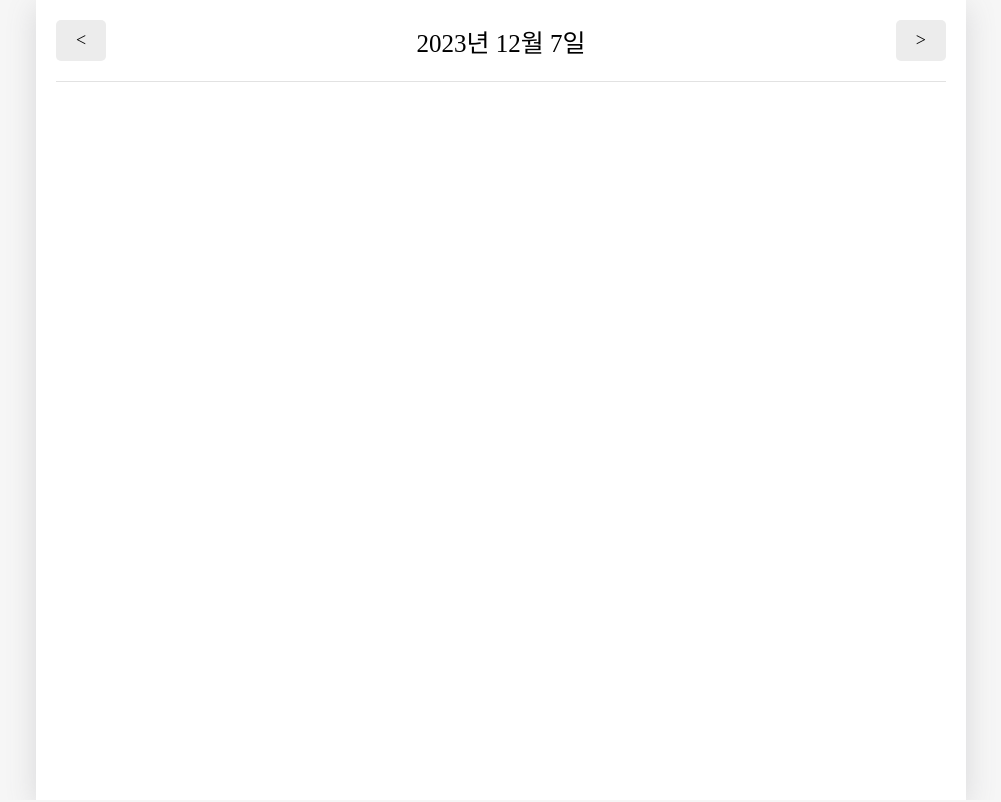
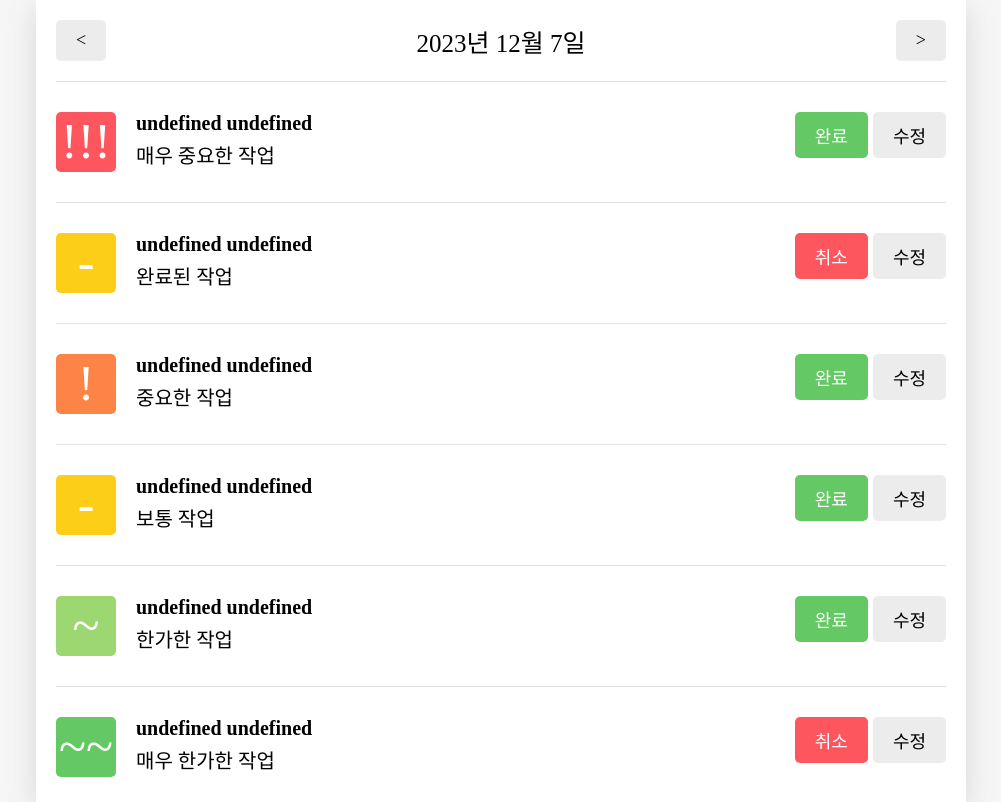
Before and after one commit to MarkJunHyeok/vue-todo-list, a Nuxt app: page / in a window 1280 px wide. Shown: the whole page, without its empty margins (139-1140 px from the left). Built offline with nearby package versions, Linux system fonts and the light colour scheme.

Commit message:
TodoList 컴포넌트 구현
(cherry picked from commit c6e050df4727ba7e438bb3d8142292211bebcb6c)

```diff
--- a/assets/css/common.css
+++ b/assets/css/common.css
@@ -183,3 +183,72 @@ header .head_btn_right {
     font-size: 20px;
     margin: 0 5px;
 }
+
+.todo_type_wrapper {
+    cursor: pointer;
+    min-width: 60px;
+    height: 60px;
+    border-radius: 5px;
+    display: flex;
+    justify-content: center;
+    font-size: 50px;
+}
+
+.todo_type_wrapper_1 {
+    background-color: #64c964;
+    color: #fff;
+}
+
+
+.todo_type_wrapper_2 {
+    background-color: #9dd772;
+    color: #fff;
+}
+
+.todo_type_wrapper_3 {
+    background-color: #fdce17;
+    color: #fff;
+}
+
+.todo_type_wrapper_4 {
+    background-color: #fd8446;
+    color: #fff;
+}
+
+.todo_type_wrapper_5 {
+    background-color: #fd565f;
+    color: #fff;
+}
+
+.todo_item {
+    padding-top: 30px;
+    padding-bottom: 30px;
+    border-bottom: 1px solid #e2e2e2;
+    display: flex;
+    justify-content: space-between;
+}
+
+.todo_wrapper {
+    flex-grow: 1;
+    margin-left: 20px;
+    cursor: pointer;
+}
+
+.todo_description {
+    font-size: 20px;
+}
+
+.todo_date {
+    font-weight: 700;
+    font-size: 20px;
+    margin-bottom: 5px;
+}
+
+.todo_btn_wrapper .color-button {
+    margin-left: 5px;
+}
+
+.todo-list {
+    overflow: auto;
+    max-height: 90vh;
+}
--- /dev/null
+++ b/components/common/TodoTypeBox.vue
@@ -0,0 +1,48 @@
+<script setup lang="ts">
+import type {PropType} from "@vue/runtime-core";
+import {TodoType} from "~/enum/todo/TodoType";
+
+const props = defineProps({
+  type: {type: Object as PropType<TodoType>, required: true}
+});
+
+const todoTypeClass = computed(() => {
+  switch (props.type) {
+    case TodoType.VERY_IMPORTANT:
+      return 'todo_type_wrapper_5';
+    case TodoType.IMPORTANT:
+      return 'todo_type_wrapper_4';
+    case TodoType.SO_SO:
+      return 'todo_type_wrapper_3';
+    case TodoType.LEISURELY:
+      return 'todo_type_wrapper_2';
+    case TodoType.VERY_LEISURELY:
+      return 'todo_type_wrapper_1';
+  }
+});
+
+const todoTypeText = computed(() => {
+  switch (props.type) {
+    case TodoType.VERY_IMPORTANT:
+      return '!!!';
+    case TodoType.IMPORTANT:
+      return '!';
+    case TodoType.SO_SO:
+      return '-';
+    case TodoType.LEISURELY:
+      return '~';
+    case TodoType.VERY_LEISURELY:
+      return '~~';
+  }
+});
+</script>
+
+<template>
+  <div class="todo_type_wrapper" :class="todoTypeClass">
+    {{ todoTypeText }}
+  </div>
+</template>
+
+<style scoped>
+
+</style>
--- /dev/null
+++ b/components/todo/TodoItem.vue
@@ -0,0 +1,46 @@
+<script setup lang="ts">
+import type {PropType} from "@vue/runtime-core";
+import type {ITodo} from "~/models/todo.model";
+import TodoTypeBox from "~/components/common/TodoTypeBox.vue";
+import ColorButton from "~/components/common/ColorButton.vue";
+import {ColorButtonType} from "~/enum/ColorButtonType";
+import {TodoStatus} from "~/enum/todo/TodoStatus";
+
+const props = defineProps({
+  todo: {type : Object as PropType<ITodo>, required: true}
+});
+
+
+
+</script>
+
+<template>
+    <div class="todo_item">
+      <TodoTypeBox :type="todo.type" />
+      <div class="todo_wrapper">
+        <div class="todo_date">
+          {{ props.todo.createdAt.toLocaleString().split(' ')[3]
+        + ' ' + props.todo.createdAt.toLocaleString().split(' ')[4] }}
+        </div>
+        <div class="todo_description">
+          {{ props.todo.description }}
+        </div>
+      </div>
+      <div class="todo_btn_wrapper">
+        <ColorButton
+            v-if="todo.status === TodoStatus.IN_PROGRESS"
+            :type="ColorButtonType.POSITIVE"
+            text="완료"
+        />
+        <ColorButton
+            v-else
+            :type="ColorButtonType.NEGATIVE"
+            text="취소"
+        />
+        <ColorButton
+            :type="ColorButtonType.DEFAULT"
+            text="수정"
+        />
+      </div>
+    </div>
+</template>
--- /dev/null
+++ b/enum/todo/TodoStatus.ts
@@ -0,0 +1,4 @@
+export enum TodoStatus {
+    IN_PROGRESS,
+    COMPLETED
+}
--- /dev/null
+++ b/enum/todo/TodoType.ts
@@ -0,0 +1,7 @@
+export enum TodoType {
+    VERY_IMPORTANT,
+    IMPORTANT,
+    SO_SO,
+    LEISURELY,
+    VERY_LEISURELY
+}
--- a/package.json
+++ b/package.json
@@ -12,12 +12,16 @@
   },
   "devDependencies": {
     "@types/node": "^18",
+    "@vueuse/core": "^10.7.0",
+    "@vueuse/nuxt": "^10.7.0",
     "nuxt": "^3.4.3"
   },
   "dependencies": {
     "@nuxtjs/axios": "^5.13.6",
     "@pinia/nuxt": "^0.4.10",
-    "pinia": "^2.0.36"
+    "pinia": "^2.0.36",
+    "v3-infinite-loading": "^1.3.1",
+    "vue-infinite-loading": "^2.4.5"
   },
   "overrides": {
     "vue": "latest"
--- a/pages/index.vue
+++ b/pages/index.vue
@@ -3,9 +3,77 @@ import TabBar from "~/components/todo/TabBar.vue";
 import ColorButton from "~/components/common/ColorButton.vue";
 import {ColorButtonType} from "~/enum/ColorButtonType";
 import CalendarModal from "~/components/common/CalendarModal.vue";
+import type {ITodo} from "~/models/todo.model";
+import {TodoType} from "~/enum/todo/TodoType";
+import {TodoStatus} from "~/enum/todo/TodoStatus";
+import InfiniteLoading from "vue-infinite-loading";
+import { useInfiniteScroll } from '@vueuse/core'
 
 const date = ref(new Date())
 const showCalendar = ref(false);
+const todoList = ref<ITodo[]>([
+  {
+    id: 1,
+    number: 1,
+    description: '매우 중요한 작업',
+    type: TodoType.VERY_IMPORTANT,
+    status: TodoStatus.IN_PROGRESS,
+    createdAt: new Date()
+  },
+  {
+    id: 2,
+    number: 2,
+    description: '완료된 작업',
+    type: TodoType.SO_SO,
+    status: TodoStatus.COMPLETED,
+    createdAt: new Date()
+  },
+  {
+    id: 3,
+    number: 3,
+    description: '중요한 작업',
+    type: TodoType.IMPORTANT,
+    status: TodoStatus.IN_PROGRESS,
+    createdAt: new Date()
+  },
+  {
+    id: 4,
+    number: 4,
+    description: '보통 작업',
+    type: TodoType.SO_SO,
+    status: TodoStatus.IN_PROGRESS,
+    createdAt: new Date()
+  },
+  {
+    id: 5,
+    number: 5,
+    description: '한가한 작업',
+    type: TodoType.LEISURELY,
+    status: TodoStatus.IN_PROGRESS,
+    createdAt: new Date()
+  },
+  {
+    id: 6,
+    number: 6,
+    description: '매우 한가한 작업',
+    type: TodoType.VERY_LEISURELY,
+    status: TodoStatus.COMPLETED,
+    createdAt: new Date()
+  },
+])
+
+const el = ref<HTMLElement | null>(null)
+
+useInfiniteScroll(
+    el,
+    () => {
+      const newItems: ITodo[] = [
+        ...todoList.value
+      ];
+      todoList.value = [...todoList.value, ...newItems];
+    },
+    { distance: 10 }
+)
 
 const onShowCalendar = () => {
   showCalendar.value = true
@@ -15,7 +83,6 @@ const incrementDate = () => {
   currentDate.setDate(currentDate.getDate() + 1)
 
   date.value = new Date(currentDate.getFullYear(), currentDate.getMonth(), currentDate.getDate());
-  ;
 }
 
 const decrementDate = () => {
@@ -23,9 +90,7 @@ const decrementDate = () => {
   currentDate.setDate(currentDate.getDate() - 1)
 
   date.value = new Date(currentDate.getFullYear(), currentDate.getMonth(), currentDate.getDate());
-  ;
 }
-
 </script>
 
 <template>
@@ -57,10 +122,17 @@ const decrementDate = () => {
           :set-show-calendar="value => showCalendar = value"
       />
     </div>
+
+    <div class="todo-list" ref="el">
+      <div v-for="todo in todoList" :key="todo.id">
+        <TodoItem :todo="todo"/>
+      </div>
+    </div>
   </div>
   </body>
 </template>
 
 <style>
-a {}
+a {
+}
 </style>
```
Also changed, not shown: components/todo/TodoList.vue (added, +11 -0 lines), models/todo.model.ts (added, +11 -0 lines), 1 other file (tests, documents, lock files or other folders).
